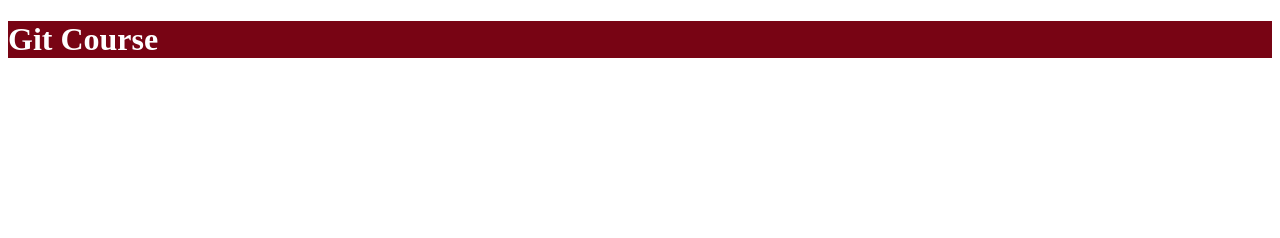
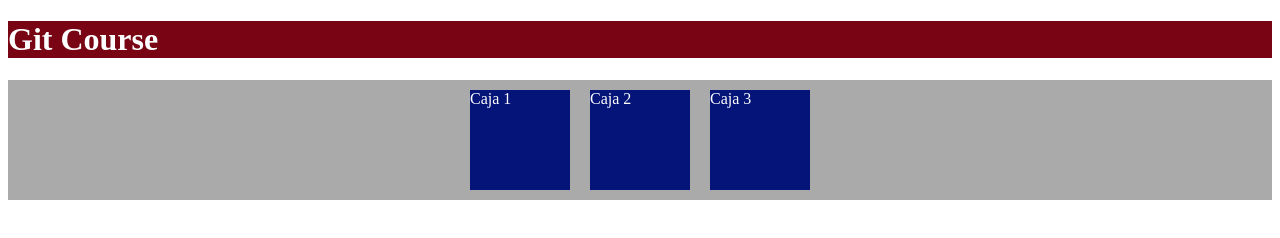
Before and after one commit to sanic16/CursoGit, a plain HTML site: page index.html in a window 1280 px wide. Drawn offline with Linux system fonts and the light colour scheme.

Commit message:
css styles and index.html modified

```diff
--- a/css/styles.css
+++ b/css/styles.css
@@ -5,3 +5,20 @@ h1{
 h1:hover{
     background-color: rgba(120, 4, 20, 0.8);
 }
+
+.container{
+    margin-top: 0px;
+    display: flex;
+    flex-wrap: wrap;
+    justify-content: center;
+    align-items: center;
+    background-color: #aaa;
+}
+
+.box{
+    width: 100px;
+    height: 100px;
+    background-color: rgb(4, 20, 120);
+    color: white;
+    margin: 10px;
+}
--- a/index.html
+++ b/index.html
@@ -9,5 +9,16 @@
 </head>
 <body>
     <h1>Git Course</h1>
+    <div class="container">
+        <div class="box">
+            Caja 1
+        </div>
+        <div class="box">
+            Caja 2
+        </div>
+        <div class="box">
+            Caja 3
+        </div>
+    </div>
 </body>
 </html>
```
